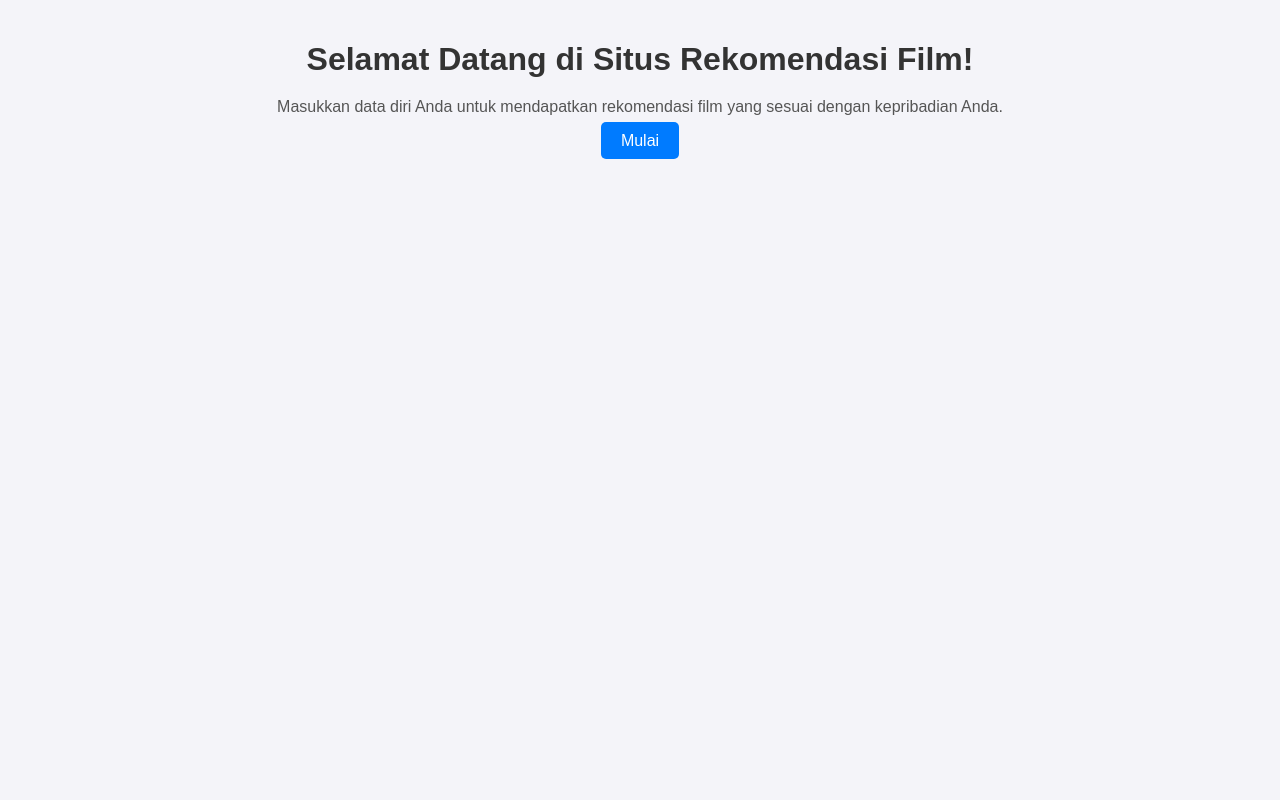
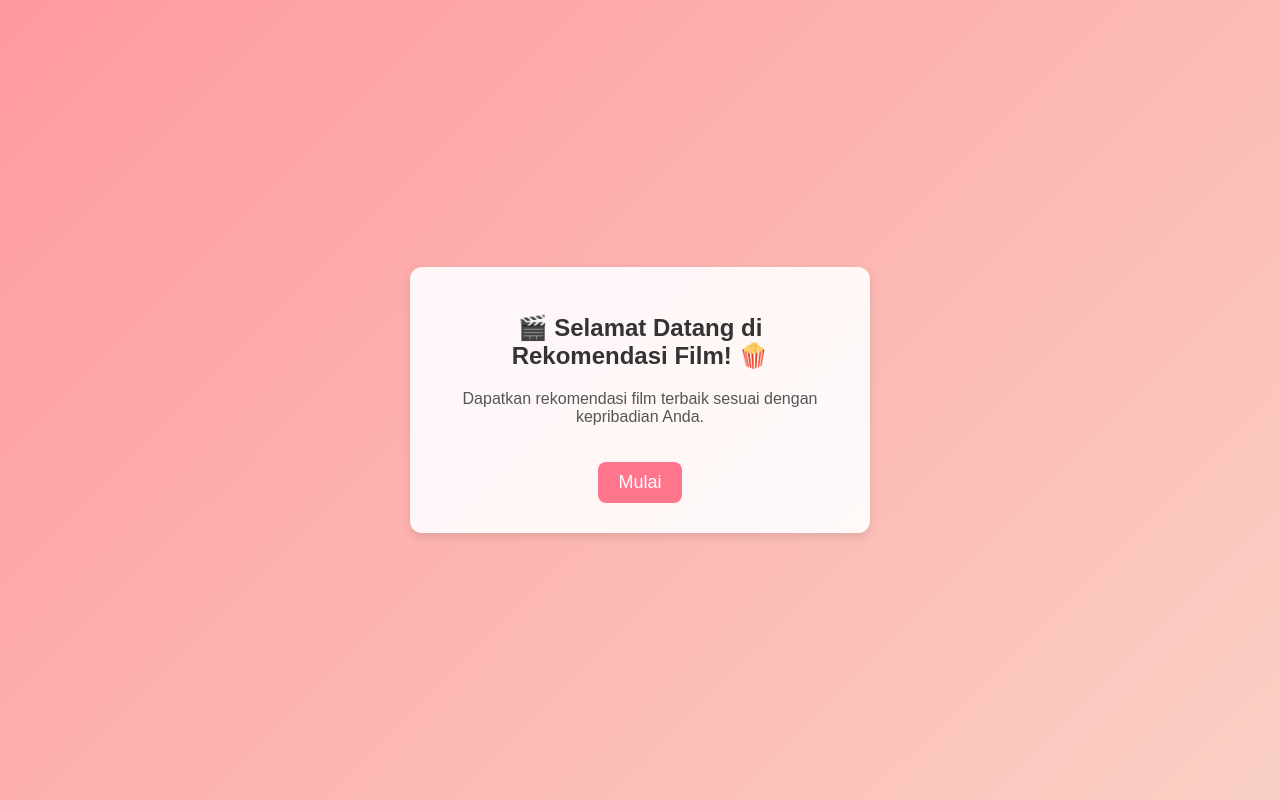
Before and after one commit to meilainformatics/UPRAK_2025, a plain HTML site: page index.html in a window 1280 px wide. Drawn offline with Linux system fonts and the light colour scheme.

Commit message:
Update index.html

```diff
--- a/index.html
+++ b/index.html
@@ -5,11 +5,52 @@
     <meta name="viewport" content="width=device-width, initial-scale=1.0">
     <title>Selamat Datang</title>
     <link rel="stylesheet" href="style.css">
+    <style>
+        body {
+            font-family: Arial, sans-serif;
+            background: linear-gradient(135deg, #ff9a9e, #fad0c4);
+            display: flex;
+            justify-content: center;
+            align-items: center;
+            height: 100vh;
+            margin: 0;
+        }
+        .welcome-container {
+            text-align: center;
+            background: rgba(255, 255, 255, 0.9);
+            padding: 30px;
+            border-radius: 12px;
+            box-shadow: 0 4px 10px rgba(0, 0, 0, 0.1);
+            max-width: 400px;
+        }
+        h1 {
+            color: #333;
+            font-size: 24px;
+        }
+        p {
+            color: #555;
+            font-size: 16px;
+        }
+        .start-button {
+            display: inline-block;
+            margin-top: 20px;
+            padding: 10px 20px;
+            font-size: 18px;
+            color: #fff;
+            background: #ff758c;
+            text-decoration: none;
+            border-radius: 8px;
+            transition: 0.3s;
+        }
+        .start-button:hover {
+            background: #ff5a6e;
+        }
+    </style>
 </head>
 <body>
     <div class="welcome-container">
-        <h1>Selamat Datang di Situs Rekomendasi Film!</h1>
-        <p>Masukkan data diri Anda untuk mendapatkan rekomendasi film yang sesuai dengan kepribadian Anda.</p>
+        <h1>🎬 Selamat Datang di Rekomendasi Film! 🍿</h1>
+        <p>Dapatkan rekomendasi film terbaik sesuai dengan kepribadian Anda.</p>
         <a href="form.html" class="start-button">Mulai</a>
     </div>
 </body>
```
